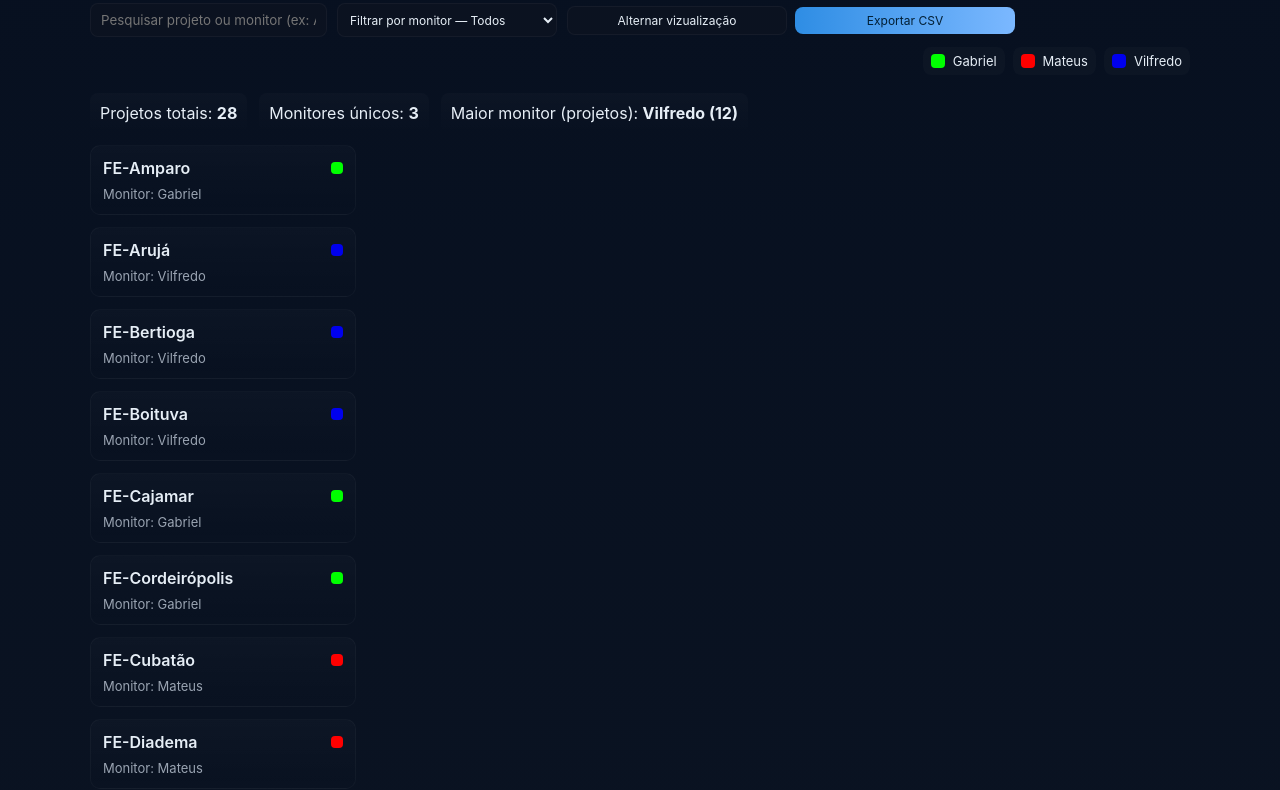
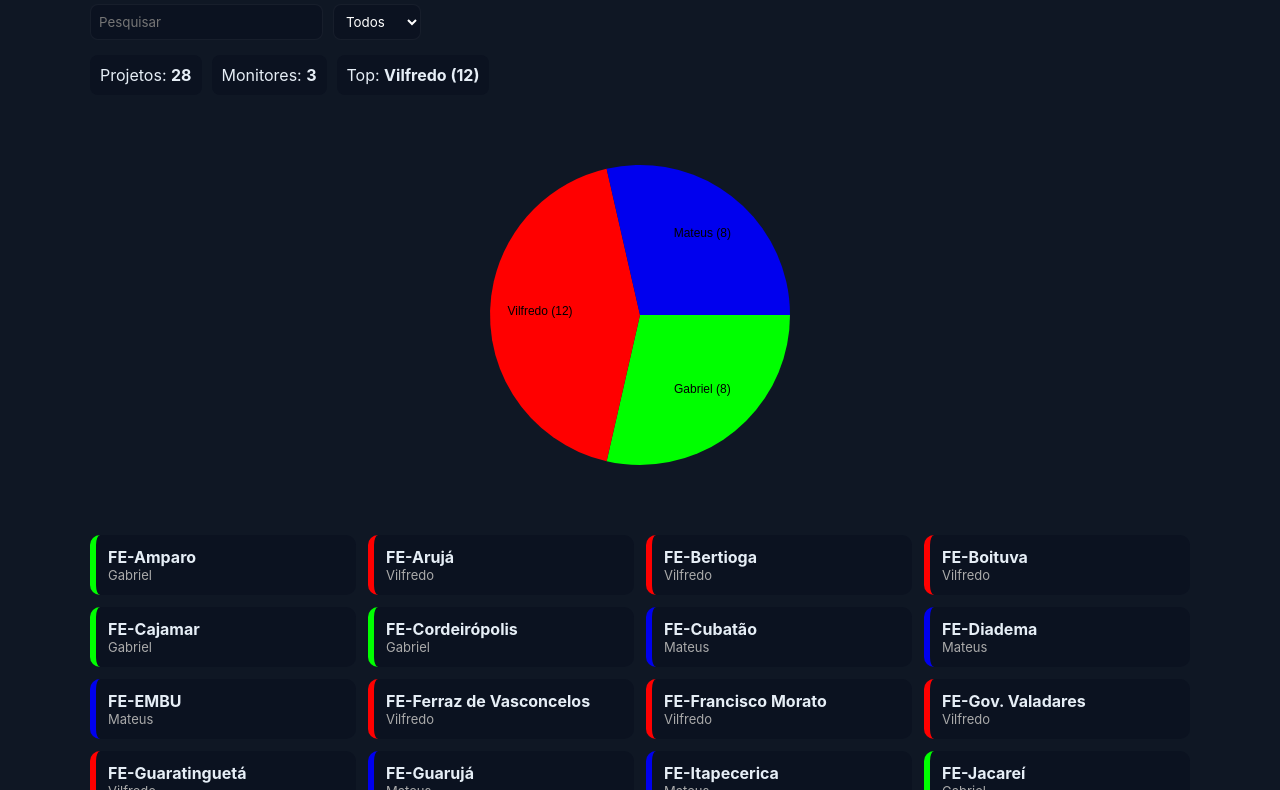
Before and after one commit to itachi0000/Divisao-de-contratos-Monitoria, a plain HTML site: page index.html in a window 1280 px wide. Shown: the part 83-873 px from the top of the page. Drawn offline with Linux system fonts and the light colour scheme.

Commit message:
Refactor index.html structure and styles

```diff
--- a/index.html
+++ b/index.html
@@ -4,189 +4,199 @@
   <meta charset="utf-8" />
   <meta name="viewport" content="width=device-width,initial-scale=1" />
   <title>Mapa de Divisão de Contratos</title>
+
   <style>
-    :root{--bg:#0f1724;--card:#0b1220;--muted:#9aa4b2;--accent:#f9c74f}
-    *{box-sizing:border-box;font-family:Inter,ui-sans-serif,system-ui,Segoe UI,Roboto,"Helvetica Neue",Arial}
-    body{margin:0;background:linear-gradient(180deg,#071020 0%, #0f1724 100%);color:#e6eef6;padding:28px}
+    :root{--bg:#0f1724;--card:#0b1220;--muted:#9aa4b2}
+    *{box-sizing:border-box;font-family:Inter,system-ui}
+    body{margin:0;background:#0f1724;color:#e6eef6;padding:28px}
+
     .app{max-width:1100px;margin:0 auto}
-    header{display:flex;align-items:center;gap:18px;margin-bottom:18px}
-    h1{font-size:20px;margin:0}
-    .controls{display:flex;gap:10px;margin-top:8px;flex-wrap:wrap}
-    .input,select,button{background:var(--card);border:1px solid rgba(255,255,255,0.04);color:inherit;padding:8px 10px;border-radius:8px}
-    .input{min-width:220px}
-    .btn-primary{background:linear-gradient(90deg,#2e8de4,#7bb8ff);color:#032036;border:none}
-    .meta{margin-left:auto;color:var(--muted);font-size:13px}
-    .legend{display:flex;gap:8px;align-items:center}
-    .legend .item{display:flex;gap:8px;align-items:center;padding:6px 8px;background:rgba(255,255,255,0.02);border-radius:8px}
-    .color-box{width:14px;height:14px;border-radius:4px}
-    main{margin-top:18px}
-    .stats{display:flex;gap:12px;flex-wrap:wrap;margin-bottom:12px}
-    .stat{background:linear-gradient(180deg,rgba(255,255,255,0.02),transparent);padding:10px;border-radius:8px;min-width:140px}
+
+    header{display:flex;align-items:center;margin-bottom:20px}
+    h1{margin:0}
+    .meta{margin-left:auto;color:var(--muted)}
+
+    .controls{display:flex;gap:10px;margin-bottom:15px}
+    .input,select{background:#0b1220;border:1px solid rgba(255,255,255,0.05);color:#fff;padding:8px;border-radius:8px}
+
+    .stats{display:flex;gap:10px;margin:15px 0}
+    .stat{background:#0b1220;padding:10px;border-radius:8px}
+
+    canvas{display:block;margin:20px auto}
+
     .grid{display:grid;grid-template-columns:repeat(auto-fill,minmax(240px,1fr));gap:12px}
-    .card{background:linear-gradient(180deg,rgba(255,255,255,0.02),transparent);padding:12px;border-radius:10px;border:1px solid rgba(255,255,255,0.03);display:flex;flex-direction:column;gap:8px}
-    .card .title{font-weight:600}
-    .card .monitor{font-size:13px;color:var(--muted)}
-    .toolbar{display:flex;gap:8px;align-items:center}
-    .small{font-size:12px;padding:6px 8px}
-    .list-view .grid{display:block}
-    .list-item{display:flex;justify-content:space-between;align-items:center;padding:10px;border-radius:8px;border:1px solid rgba(255,255,255,0.02);margin-bottom:8px}
-    footer{margin-top:18px;color:var(--muted);font-size:13px}
-    @media (max-width:560px){.controls{flex-direction:column}.meta{margin-left:0}}
+
+    .card{
+      background:#0b1220;
+      border-radius:10px;
+      padding:12px;
+      border-left:6px solid #fff;
+    }
+
+    .title{font-weight:bold}
+    .monitor{font-size:13px;color:#aaa}
   </style>
 </head>
 <body>
+
 <div class="app">
+
 <header>
-      <div>
-        <h1>Mapa de Divisão de Contratos</h1>
-        <div style="color:var(--muted);font-size:13px">Visualização interativa dos projetos e seus monitores</div>
+  <h1>Mapa de Divisão</h1>
+  <div class="meta" id="total-info"></div>
+</header>
+
+<div class="controls">
+  <input id="search" class="input" placeholder="Pesquisar">
+
+  <select id="filterMonitor" class="input">
+    <option value="">Todos</option>
+  </select>
 </div>
 
-      <div class="meta" id="total-info">Projetos: 0 • Monitores: 0</div>
-    </header>
-
-    <section class="controls">
-      <input id="search" class="input" placeholder="Pesquisar projeto ou monitor (ex: Amparo)" />
-
-      <select id="filterMonitor" class="input small">
-        <option value="">Todos</option>
-      </select>
-
-      <div class="toolbar">
-        <button id="toggleView" class="input small">Alternar vizualização</button>
-        <button id="exportCSV" class="input small btn-primary">Exportar CSV</button>
+<div class="stats">
+  <div class="stat">Projetos: <strong id="statTotal"></strong></div>
+  <div class="stat">Monitores: <strong id="statMonitors"></strong></div>
+  <div class="stat">Top: <strong id="statTop"></strong></div>
 </div>
 
-      <div style="margin-left:auto" class="legend" id="legend"></div>
-    </section>
-
-    <main>
-      <div class="stats">
-        <div class="stat">Projetos totais: <strong id="statTotal">0</strong></div>
-        <div class="stat">Monitores únicos: <strong id="statMonitors">0</strong></div>
-        <div class="stat">Maior monitor (projetos): <strong id="statTopMonitor">-</strong></div>
-      </div>
+<canvas id="pieChart" width="400" height="400"></canvas>
 
 <div id="view" class="grid"></div>
 
-    </main>
-
-    <footer>
-      Dicas: use a pesquisa para localizar rapidamente. Filtre por monitor para ver seus projetos. Exporte para CSV quando precisar compartilhar.
-    </footer>
 </div>
 
 <script>
 const data = [
-      {project: 'FE-Amparo', monitor: 'Gabriel'},
-      {project: 'FE-Arujá', monitor: 'Vilfredo'},
-      {project: 'FE-Bertioga', monitor: 'Vilfredo'},
-      {project: 'FE-Boituva', monitor: 'Vilfredo'},
-      {project: 'FE-Cajamar', monitor: 'Gabriel'},
-      {project: 'FE-Cordeirópolis', monitor: 'Gabriel'},
-      {project: 'FE-Cubatão', monitor: 'Mateus'},
-      {project: 'FE-Diadema', monitor: 'Mateus'},
-      {project: 'FE-EMBU', monitor: 'Mateus'},
-      {project: 'FE-Ferraz de Vasconcelos', monitor: 'Vilfredo'},
-      {project: 'FE-Francisco Morato', monitor: 'Vilfredo'},
-      {project: 'FE-Gov. Valadares', monitor: 'Vilfredo'},
-      {project: 'FE-Guaratinguetá', monitor: 'Vilfredo'},
-      {project: 'FE-Guarujá', monitor: 'Mateus'},
-      {project: 'FE-Itapecerica (V+S+P)', monitor: 'Mateus'},
-      {project: 'FE-Jacareí', monitor: 'Gabriel'},
-      {project: 'FE-Jaguariuna', monitor: 'Vilfredo'},
-      {project: 'FE-Limeira SPL', monitor: 'Gabriel'},
-      {project: 'FE-Osasco', monitor: 'Mateus'},
-      {project: 'FE-Praia Grande-SPL', monitor: 'Mateus'},
-      {project: 'FE-Ribeirão Pires', monitor: 'Vilfredo'},
-      {project: 'FE-Santa Barbara Doeste', monitor: 'Gabriel'},
-      {project: 'FE-Santa Isabel', monitor: 'Vilfredo'},
-      {project: 'FE-Santo Antonio do Pinhal', monitor: 'Vilfredo'},
-      {project: 'FE-São Sebastião', monitor: 'Mateus'},
-      {project: 'FE-Suzano', monitor: 'Vilfredo'},
-      {project: 'FE-Valinhos', monitor: 'Gabriel'},
-      {project: 'FE-Vinhedo SPL', monitor: 'Gabriel'}
+  {project:'FE-Amparo',monitor:'Gabriel'},
+  {project:'FE-Arujá',monitor:'Vilfredo'},
+  {project:'FE-Bertioga',monitor:'Vilfredo'},
+  {project:'FE-Boituva',monitor:'Vilfredo'},
+  {project:'FE-Cajamar',monitor:'Gabriel'},
+  {project:'FE-Cordeirópolis',monitor:'Gabriel'},
+  {project:'FE-Cubatão',monitor:'Mateus'},
+  {project:'FE-Diadema',monitor:'Mateus'},
+  {project:'FE-EMBU',monitor:'Mateus'},
+  {project:'FE-Ferraz de Vasconcelos',monitor:'Vilfredo'},
+  {project:'FE-Francisco Morato',monitor:'Vilfredo'},
+  {project:'FE-Gov. Valadares',monitor:'Vilfredo'},
+  {project:'FE-Guaratinguetá',monitor:'Vilfredo'},
+  {project:'FE-Guarujá',monitor:'Mateus'},
+  {project:'FE-Itapecerica',monitor:'Mateus'},
+  {project:'FE-Jacareí',monitor:'Gabriel'},
+  {project:'FE-Jaguariuna',monitor:'Vilfredo'},
+  {project:'FE-Limeira',monitor:'Gabriel'},
+  {project:'FE-Valinhos',monitor:'Gabriel'},
+  {project:'FE-Vinhedo',monitor:'Gabriel'},
+  {project:'FE-Osasco',monitor:'Mateus'},
+  {project:'FE-Praia Grande',monitor:'Mateus'},
+  {project:'FE-Santa Bárbara',monitor:'Gabriel'},
+  {project:'FE-Suzano',monitor:'Vilfredo'},
+  {project:'FE-Ribeirão Pires',monitor:'Vilfredo'},
+  {project:'FE-Santa Isabel',monitor:'Vilfredo'},
+  {project:'FE-São Sebastião',monitor:'Mateus'},
+  {project:'FE-Santo Antônio dos Pinhais',monitor:'Vilfredo'},
 ];
 
 const colors = {};
-    const palette = ['#00FF00','#FF0000','#0000EE','#b2f7b2','#8bd3ff','#d9b3ff','#a7f3d0','#ffe6a7'];
-
-    function assignColors(monitors){
-      monitors.forEach((m,i)=> colors[m]=palette[i%palette.length]);
-    }
+const palette = ['#00FF00','#FF0000','#0000EE'];
 
 function unique(arr){return [...new Set(arr)]}
 
-    // Initialise UI
-    const filterMonitor = document.getElementById('filterMonitor');
-    const view = document.getElementById('view');
-    const search = document.getElementById('search');
-    const toggleView = document.getElementById('toggleView');
-    const exportCSV = document.getElementById('exportCSV');
+function build(){
+  const monitors = unique(data.map(d=>d.monitor));
 
-    function build(){
-      const monitors = unique(data.map(d=>d.monitor)).sort();
-      assignColors(monitors);
+  monitors.forEach((m,i)=>colors[m]=palette[i]);
 
-      // populate filter and legend
-      filterMonitor.innerHTML = '<option value="">Filtrar por monitor — Todos</option>' + monitors.map(m=>`<option value="${m}">${m}</option>`).join('');
+  // preencher filtro
+  const filter = document.getElementById('filterMonitor');
+  filter.innerHTML = '<option value="">Todos</option>' + monitors.map(m=>`<option value="${m}">${m}</option>`).join('');
 
-      const legend = document.getElementById('legend');
-      legend.innerHTML = monitors.map(m=>`<div class="item"><span class="color-box" style="background:${colors[m]}"></span><div style="font-size:13px">${m}</div></div>`).join('');
-
-      // stats
-      document.getElementById('statTotal').innerText = data.length;
-      document.getElementById('statMonitors').innerText = monitors.length;
-      const counts = monitors.map(m=>({m, c: data.filter(d=>d.monitor===m).length})).sort((a,b)=>b.c-a.c);
-      document.getElementById('statTopMonitor').innerText = counts.length? counts[0].m + ' ('+counts[0].c+')' : '-';
-      document.getElementById('total-info').innerText = `Projetos: ${data.length} • Monitores: ${monitors.length}`;
-
+  updateStats(data);
+  drawPie(data);
   render(data);
 }
 
+function updateStats(list){
+  const monitors = unique(list.map(d=>d.monitor));
+
+  document.getElementById('statTotal').innerText = list.length;
+  document.getElementById('statMonitors').innerText = monitors.length;
+
+  const counts = monitors.map(m=>({
+    m,
+    c: list.filter(d=>d.monitor===m).length
+  })).sort((a,b)=>b.c-a.c);
+
+  document.getElementById('statTop').innerText = counts.length ? counts[0].m + " ("+counts[0].c+")" : '-';
+  document.getElementById('total-info').innerText = `Projetos: ${list.length} | Monitores: ${monitors.length}`;
+}
+
+function drawPie(list){
+  const canvas = document.getElementById('pieChart');
+  const ctx = canvas.getContext('2d');
+
+  ctx.clearRect(0,0,400,400);
+
+  const monitors = unique(list.map(d=>d.monitor));
+  const counts = monitors.map(m=>list.filter(d=>d.monitor===m).length);
+  const total = counts.reduce((a,b)=>a+b,0);
+
+  let start=0;
+
+  monitors.forEach((m,i)=>{
+    const slice = (counts[i]/total)*2*Math.PI;
+
+    ctx.beginPath();
+    ctx.moveTo(200,200);
+    ctx.arc(200,200,150,start,start+slice);
+    ctx.fillStyle = colors[m];
+    ctx.fill();
+
+    // TEXTO PRETO
+    const mid = start + slice/2;
+    const x = 200 + Math.cos(mid)*100;
+    const y = 200 + Math.sin(mid)*100;
+
+    ctx.fillStyle = "#000";
+    ctx.font = "12px Arial";
+    ctx.textAlign = "center";
+    ctx.fillText(`${m} (${counts[i]})`, x, y);
+
+    start+=slice;
+  });
+}
+
 function render(list){
-      const q = search.value.trim().toLowerCase();
-      const filter = filterMonitor.value;
-      let filtered = list.filter(item=>{
-        const matchesQ = !q || item.project.toLowerCase().includes(q) || item.monitor.toLowerCase().includes(q);
-        const matchesFilter = !filter || item.monitor===filter;
-        return matchesQ && matchesFilter;
+  const view = document.getElementById('view');
+
+  view.innerHTML = list.map(d=>`
+    <div class="card" style="border-left:6px solid ${colors[d.monitor]}">
+      <div class="title">${d.project}</div>
+      <div class="monitor">${d.monitor}</div>
+    </div>
+  `).join('');
+}
+
+function applyFilters(){
+  const q = document.getElementById('search').value.toLowerCase();
+  const f = document.getElementById('filterMonitor').value;
+
+  const filtered = data.filter(d=>{
+    return (!q || d.project.toLowerCase().includes(q) || d.monitor.toLowerCase().includes(q)) &&
+           (!f || d.monitor===f);
   });
 
-      // display
-      const isList = document.body.classList.contains('list-view');
-      if(isList){
-        view.innerHTML = filtered.map(item=>`<div class="list-item"><div><div style="font-weight:600">${item.project}</div><div class="monitor">${item.monitor}</div></div><div style="display:flex;align-items:center;gap:8px"><div style="width:12px;height:12px;border-radius:4px;background:${colors[item.monitor]}"></div></div></div>`).join('');
-      } else {
-        view.innerHTML = '<div class="grid">'+filtered.map(item=>`<div class="card"><div style="display:flex;justify-content:space-between;align-items:center"><div class="title">${item.project}</div><div style="display:flex;gap:8px;align-items:center"><div style="width:12px;height:12px;border-radius:4px;background:${colors[item.monitor]}"></div></div></div><div class="monitor">Monitor: ${item.monitor}</div></div>`).join('') + '</div>';
+  updateStats(filtered);
+  drawPie(filtered);
+  render(filtered);
 }
 
-    }
+document.getElementById('search').addEventListener('input',applyFilters);
+document.getElementById('filterMonitor').addEventListener('change',applyFilters);
 
-    // Events
-    search.addEventListener('input',()=>render(data));
-    filterMonitor.addEventListener('change',()=>render(data));
-
-    toggleView.addEventListener('click',()=>{
-      document.body.classList.toggle('list-view');
-      toggleView.innerText = document.body.classList.contains('list-view') ? 'Alternar vizualização' : 'Alternar vizualização';
-      render(data);
-    });
-
-    exportCSV.addEventListener('click',()=>{
-      const rows = [['Projeto','Monitor'], ...data.map(d=>[d.project,d.monitor])];
-      const csv = rows.map(r=>r.map(c=>`"${String(c).replace(/"/g,'""')}"`).join(',')).join('\n');
-      const blob = new Blob([csv],{type:'text/csv;charset=utf-8;'});
-      const url = URL.createObjectURL(blob);
-      const a = document.createElement('a');
-      a.href = url; a.download = 'mapa_divisao_contratos.csv'; document.body.appendChild(a); a.click(); a.remove(); URL.revokeObjectURL(url);
-    });
-
-    // keyboard: press '/' to focus search
-    window.addEventListener('keydown',e=>{if(e.key==='/' && document.activeElement !== search){e.preventDefault();search.focus();}});
-
-    // init
 build();
 </script>
+
 </body>
 </html>
```
Lines whose indentation alone changed are shown as unchanged.
